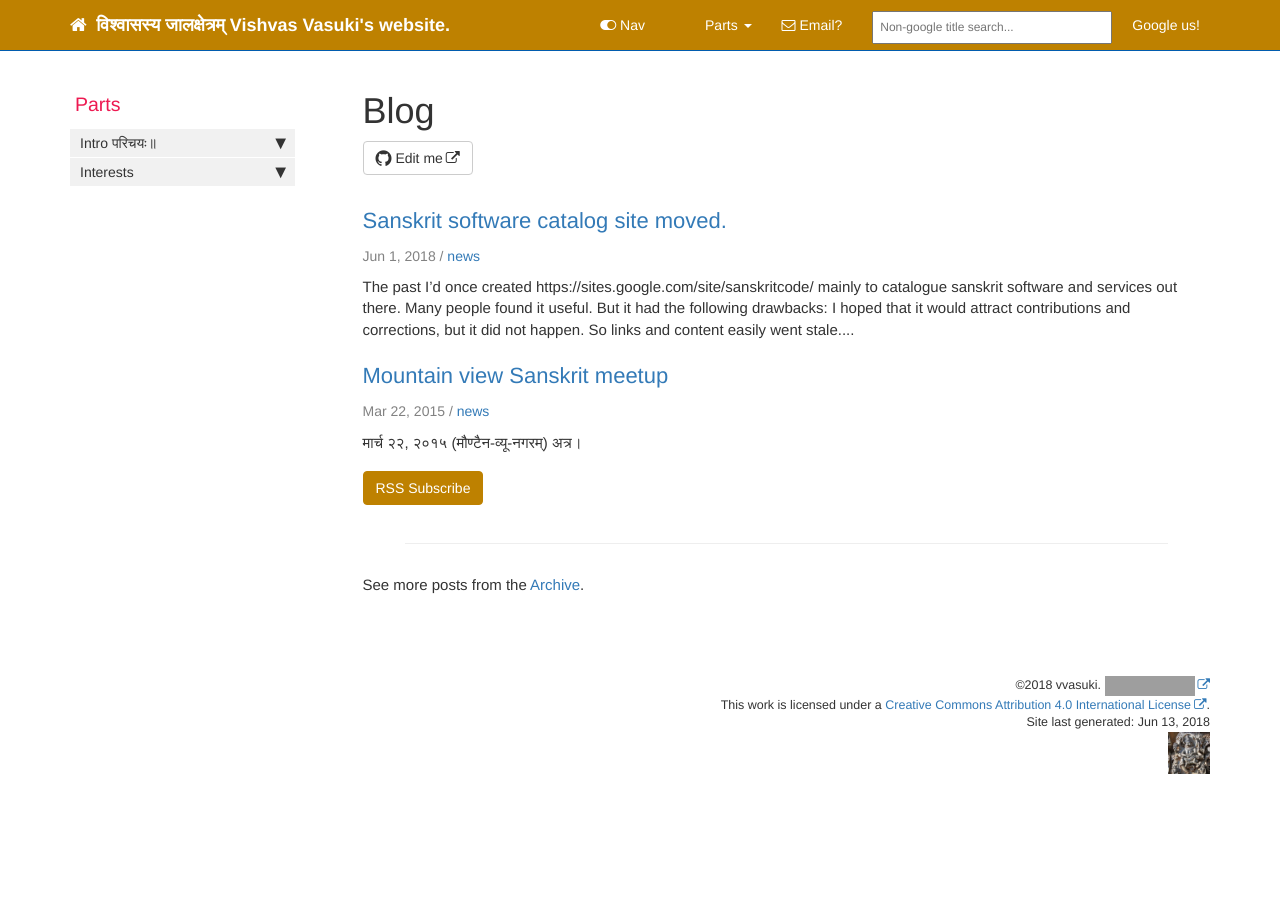
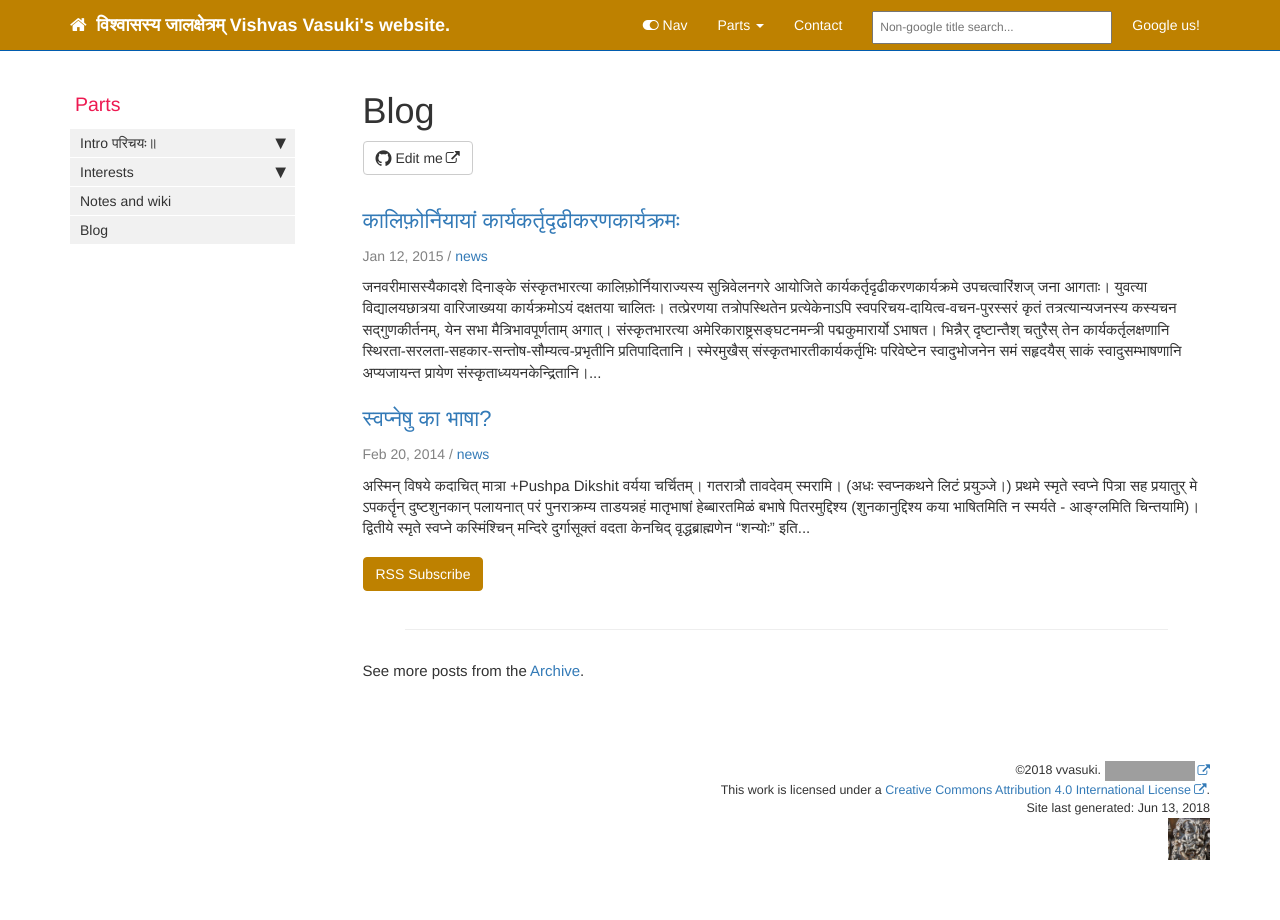
Before and after one commit to vishvAsa/vishvAsa.github.io, a Jekyll site: the page built from blog/index.html, in a window 1280 px wide. Built offline with Jekyll 4.4.1, drawn with Linux system fonts in a browser that asks for light colours; nearby versions of some CDN libraries; comment, search, counter and statistics services are not loaded; grey boxes are pictures that could not be loaded.

Commit message:
Content update

```diff
--- a/_config.yml
+++ b/_config.yml
@@ -61,10 +61,10 @@ exclude:
 # feedback_disable: true
 # if you uncomment the previous line, the Feedback link gets removed
 
-feedback_text: "Email?"
+feedback_text: "Contact"
 # if you uncomment the previous line, it changes the Feedback text
 
-# feedback_link: "https://groups.google.com/forum/#!forum/sanskrit-programmers"
+feedback_link: "/intro/contact.html"
 # if you uncomment the previous line, it changes where the feedback link points to
 
 highlighter: rouge
@@ -95,7 +95,7 @@ defaults:
       comments: true
       search: true
       sidebar: home_sidebar
-      topnav: topnav
+      topnav: home_sidebar
   -
     scope:
       path: ""
@@ -105,7 +105,7 @@ defaults:
       comments: true
       search: true
       sidebar: home_sidebar
-      topnav: topnav
+      topnav: home_sidebar
       permalink: /posts/:slug:output_ext
 # these are defaults used for the frontmatter for these file types
 
--- a/_data/sidebars/home_sidebar.yml
+++ b/_data/sidebars/home_sidebar.yml
@@ -24,3 +24,7 @@ contents:
         url: /interests/books.html
       - title: Debating तर्कः
         url: /interests/debate.html
+  - title: Notes and wiki
+    url: /notes/index.html
+  - title: Blog
+    url: /blog/index.html
--- a/_includes/topnav.html
+++ b/_includes/topnav.html
@@ -8,39 +8,26 @@
                 <span class="icon-bar"></span>
                 <span class="icon-bar"></span>
             </button>
-            <a class="fa fa-home fa-lg navbar-brand" href="{{"/index.html" | prepend: site.baseurl}}">&nbsp;<span class="projectTitle"> {{site.topnav_title}}</span></a>
+            <a class="fa fa-home fa-lg navbar-brand" href="{{"/index.html" | prepend: site.baseurl}}">&nbsp;<span class="projectTitle"> {{site.site_title}}</span></a>
         </div>
         <div class="collapse navbar-collapse" id="bs-example-navbar-collapse-1">
             <ul class="nav navbar-nav navbar-right">
                 <!-- toggle sidebar button -->
                 <li><a id="tg-sb-link" href="#"><i id="tg-sb-icon" class="fa fa-toggle-on"></i> Nav</a></li>
 
-{% assign topnav = site.data[page.topnav] %}
+                {% assign topnav = site.data.sidebars[page.topnav] %}
                 <!-- {{topnav}} -->
-
-                {% for item in topnav.contents %}
-
-                    {% if item.contents %}
-                        <!-- drop-down! -->
                 <li class="dropdown">
                     <a href="#" class="dropdown-toggle" data-toggle="dropdown">
-                                {{ item.title }}
+                        {{ topnav.title }}
                         <b class="caret"></b></a>
                     <ul class="dropdown-menu">
-                                {% for subitem in item.contents %}
+                        {% for subitem in topnav.contents %}
                         {% include /functions/recursive_item_to_list.html item=subitem level=1 %}
                         {% endfor %}
                     </ul>
                 </li>
-                    {% else %}
-                        {% include /functions/recursive_item_to_list.html item=subitem level=1 %}
-                    {% endif %}
-
-                {% endfor %}
                 <!-- conditional logic to control which topnav appears for the audience defined in the configuration file.-->
-                <!-- {{topnav_dropdowns}} -->
-                {% for item in topnav_dropdowns.contents %}
-                {% endfor %}
                 {% if site.feedback_disable == null or site.feedback_disable == false %}
                 {% include feedback.html %}
                 {% endif %}
--- /dev/null
+++ b/_posts/2014-02-20-svapna-bhAShA.md
@@ -0,0 +1,13 @@
+---
+title:  "स्वप्नेषु का भाषा?"
+published: true
+summary: ""
+tags: [news]
+---
+अस्मिन् विषये कदाचित् मात्रा +Pushpa Dikshit वर्यया चर्चितम्। गतरात्रौ तावदेवम् स्मरामि। (अधः स्वप्नकथने लिटं प्रयुञ्जे।)
+
+प्रथमे स्मृते स्वप्ने पित्रा सह प्रयातुर् मे ऽपकर्तॄन् दुष्टशुनकान् पलायनात् परं पुनराक्रम्य ताडयन्नहं मातृभाषां हेब्बारतमिळं बभाषे पितरमुद्दिश्य (शुनकानुद्दिश्य कया भाषितमिति न स्मर्यते \- आङ्ग्लमिति चिन्तयामि)।
+
+द्वितीये स्मृते स्वप्ने कस्मिंश्चिन् मन्दिरे दुर्गासूक्तं वदता केनचिद् वृद्धब्राह्मणेन "शन्योः" इति विशिष्य प्रयोगे कृते, अन्येषु विप्रेषु "शं योः / शय्ँयोः" इति साधुर् भवति इति चर्चयत्सु (प्रादेशिकभाषाभ्यां), तत्र कारणं किमिति वचने असमर्थेषु च, मया "अनुस्वारस्य ययि परसवर्णः" इत्यादिकमवादि संस्कृतेन।
+
+तृतीये स्मृते स्वप्ने सर्वेऽप्य् आङ्ग्लिकमेव बभाषिरे। तत्र कुब्जाः मायाविना गाण्डाल्फ़वर्येण "Lord of the rings"-नायकेन नीयमानाः किञ्चन गृहम् आक्रममाणेभ्यो बृहत्कृमिभ्यो ररक्षुः, रक्षणार्थं स्वव्यवस्थां च चक्रुः।
--- /dev/null
+++ b/_posts/2015-01-12-sb-ca-kaaryakartR-dRDhiikaraNam.md
@@ -0,0 +1,7 @@
+---
+title:  "कालिफ़ोर्नियायां कार्यकर्तृदृढीकरणकार्यक्रमः"
+published: true
+summary: ""
+tags: [news]
+---
+जनवरीमासस्यैकादशे दिनाङ्के संस्कृतभारत्या कालिफ़ोर्नियाराज्यस्य सुन्निवेलनगरे आयोजिते कार्यकर्तृदृढीकरणकार्यक्रमे उपचत्वारिंशज् जना आगताः। युवत्या विद्यालयछात्रया वारिजाख्यया कार्यक्रमोऽयं दक्षतया चालितः। तत्प्रेरणया तत्रोपस्थितेन प्रत्येकेनाऽपि स्वपरिचय-दायित्व-वचन-पुरस्सरं कृतं तत्रत्यान्यजनस्य कस्यचन सद्गुणकीर्तनम्, येन सभा मैत्रिभावपूर्णताम् अगात्। संस्कृतभारत्या अमेरिकाराष्ट्रसङ्घटनमन्त्री पद्मकुमारार्यो ऽभाषत। भिन्नैर् दृष्टान्तैश् चतुरैस् तेन कार्यकर्तृलक्षणानि स्थिरता-सरलता-सहकार-सन्तोष-सौम्यत्व-प्रभृतीनि प्रतिपादितानि। स्मेरमुखैस् संस्कृतभारतीकार्यकर्तृभिः परिवेष्टेन स्वादुभोजनेन समं सहृदयैस् साकं‌ स्वादुसम्भाषणानि अप्यजायन्त प्रायेण संस्कृताध्ययनकेन्द्रितानि। अनेनोप्तानां संस्कृतप्रसारणसङ्कल्पात्मकबीजानां फलानि कौतुकेन प्रतीक्षामहे! [चित्राण्यत्र](https://plus.google.com/photos/109000762913288837175/albums/5880297053595585073/6103375142700550850?e=-RedirectToSandbox&authkey=CM65hIHsiI-i1QE&pid=6103375142700550850&oid=109000762913288837175)।
--- a/_posts/2015-03-22-mountain-view-meetup.md
+++ /dev/null
@@ -1,8 +0,0 @@
----
-title:  "Mountain view Sanskrit meetup"
-published: true
-summary: "Notes from a rare meeting."
-tags: [news]
----
-
-मार्च २२, २०१५ (मौण्टैन-व्यू-नगरम्) [अत्र](https://docs.google.com/document/d/1f1j0INiR733_thzJrmcycToEUxnUMmr1YCJ7devUUVc/edit?usp=sharing)।
--- a/_posts/2018-06-01-site-moved.md
+++ /dev/null
@@ -1,26 +0,0 @@
----
-title:  "Sanskrit software catalog site moved."
-published: true
-summary: "Sanskrit software catalog site moved."
-tags: [news]
----
-## The past
-
-I'd once created <https://sites.google.com/site/sanskritcode/> mainly to catalogue sanskrit software and services out there. Many people found it useful. But it had the following drawbacks:
-
-- I hoped that it would attract contributions and corrections, but it did not happen. So links and content easily went stale.
-- Besides, that site relied on the beneficence of Google for its availability - and data was not easily exportable.
-
-## Moving to a Jekyll based github-wiki
-
-Now I've moved all the content to <https://sanskrit-coders.github.io/site/>, which uses the Jekyll static site generator and a fork of the [documentation-theme-jekyll](https://github.com/tomjoht/documentation-theme-jekyll) theme. Turning the HTML to markdown required creating [google-sheets-to-markdown](https://vvasuki.github.io/google-sheets-to-markdown/).
-
-- **<https://sites.google.com/site/sanskritcode/> will be deleted after a few days.**
-
-### Advantages
-- Anyone can use the convenient "Edit me" button to contribute changes via the github pull request.
-- Whether or not this attracts more contributions (I suspect it won't), atleast the data is freed from Google so that anyone can easily copy and host it.
-- Folks can use Disqus tool at the bottom to comment on the pages as well!
-
-## Comments
-Feel free to use this Jekyll theme/ setup for your own sites!
```
Lines whose indentation alone changed are shown as unchanged.
